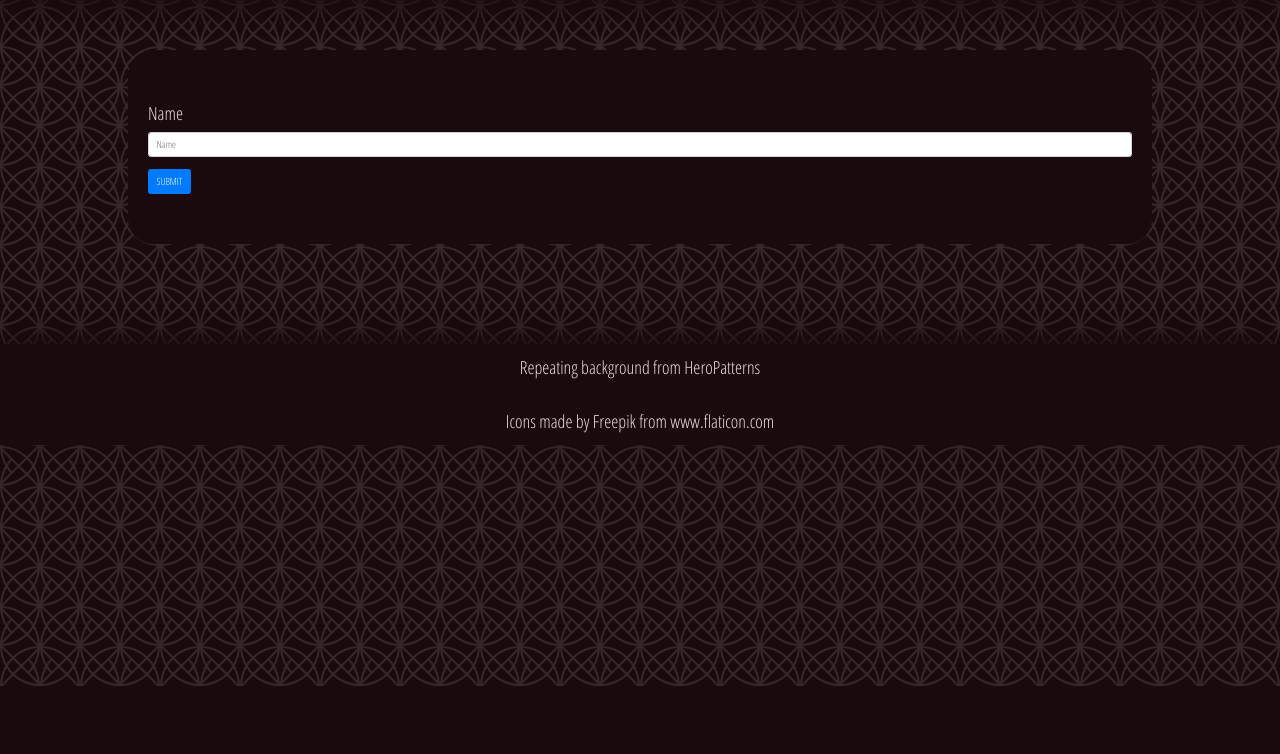
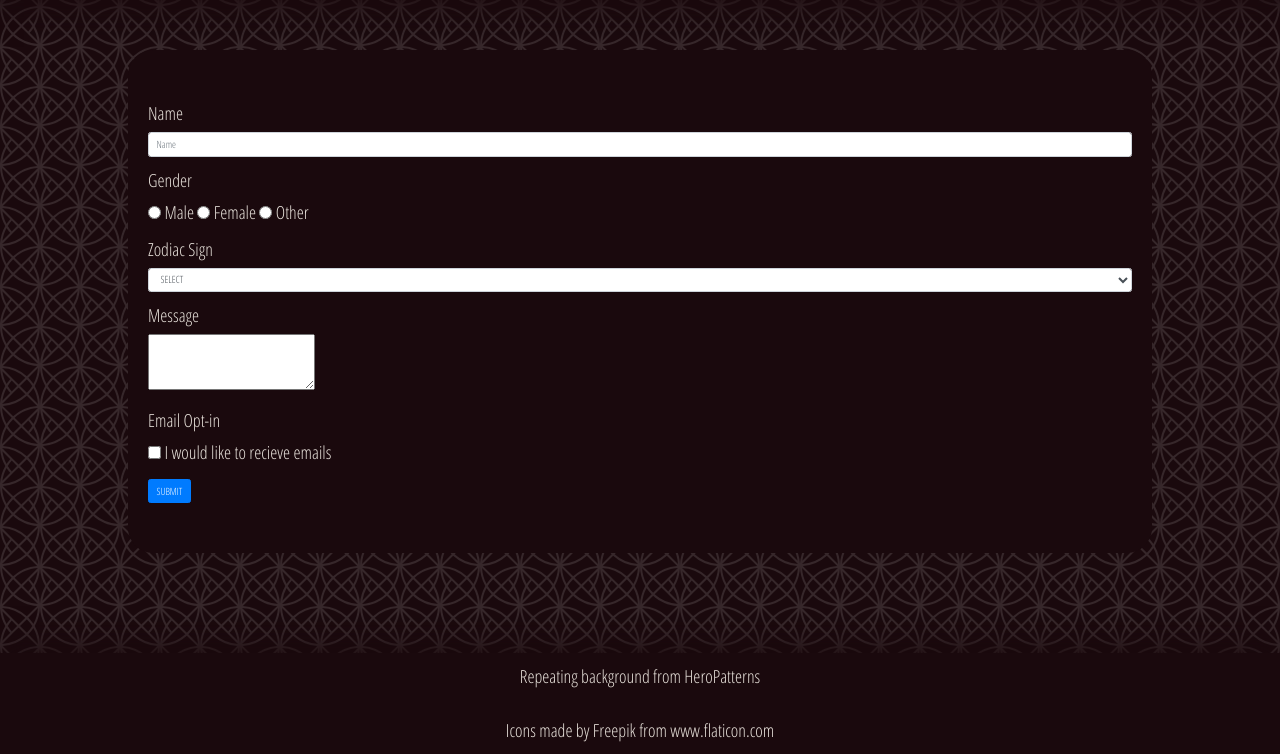
Before and after one commit to MaricelRodriguez/ssl, a PHP site: template myframework/views/register.php in a window 1280 px wide. Shown: the part 114-868 px from the top of the page. Before the commit the page ends 800 px from the top, so only its background shows below. Run offline with PHP 8.4, Linux system fonts and the light colour scheme; the template is opened without the code that fills it, so the values that code supplies are empty.

Commit message:
no message

```diff
--- a/myframework/controllers/register.php
+++ b/myframework/controllers/register.php
@@ -31,6 +31,7 @@ class register extends AppController{
   public function registerAction(){
     $err = array();
 
+    //Nam
     if(empty($_POST["name"]) || $_POST["name"] == ""){
       array_push($err, "Name has not been entered");
     } else {
--- a/myframework/views/register.php
+++ b/myframework/views/register.php
@@ -6,16 +6,48 @@
 
 <form method="post" action="/register/registerAction">
   <div class="form-group">
-      <label for="inputUsername">Name</label>
-      <input name="name" type="text" class="form-control" id="inputname" placeholder="Name">
-    </div>
-    <!--
-    <div class="form-group">
-      <label for="inputPassword">Password</label>
-      <input type="password" class="form-control" id="inputPassword" placeholder="Password">
-    </div>
-    -->
-    <button type="submit" class="btn btn-primary">Submit</button>
+      <label for="name">Name</label>
+      <input name="name" type="text" class="form-control" id="name" placeholder="Name">
+      <p class="error"><??></p>
+  </div>
+
+  <div class="form-group">
+      <label for="gender">Gender</label><br/>
+      <input type="radio" name="gender" value="male" id="male"> Male
+      <input type="radio" name="gender" value="female" id="female"> Female
+      <input type="radio" name="gender" value="other" id="other"> Other
+  </div>
+
+  <div class="form-group">
+    <label for="zodiac">Zodiac Sign</label>
+    <select class="form-control" name="zodiac" id="zodiac">
+      <option value="select">SELECT</option>
+      <option value="aquarius">Aquarius</option>
+      <option value="pisces">Pisces</option>
+      <option value="aries">Aries</option>
+      <option value="taurus">Taurus</option>
+      <option value="gemini">Gemini</option>
+      <option value="cancer">Cancer</option>
+      <option value="leo">Leo</option>
+      <option value="virgo">Virgo</option>
+      <option value="aquarius">Libra</option>
+      <option value="pisces">Scorpio</option>
+      <option value="aries">Sagittarius</option>
+      <option value="taurus">Capricorn</option>
+  </select>
+  </div>
+
+  <div class="form-group">
+      <label for="interest">Message</label><br/>
+      <textarea name="message" id="message"></textarea>
+  </div>
+
+  <div class="form-group">
+      <label for="interest">Email Opt-in</label><br/>
+      <input type="checkbox" name="emailoptin" value="true" id="emailoptin"> I would like to recieve emails<br>
+  </div>
+
+  <button type="submit" class="btn btn-primary">Submit</button>
 
 </form>
 
```
